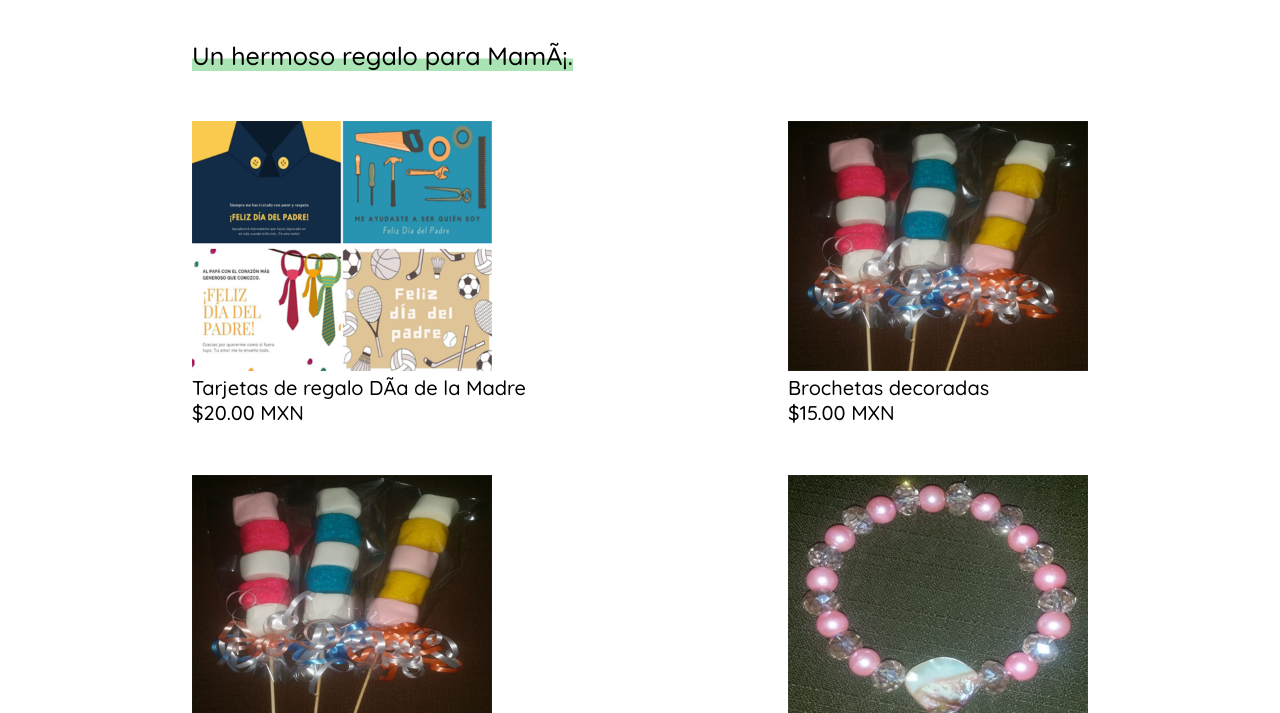
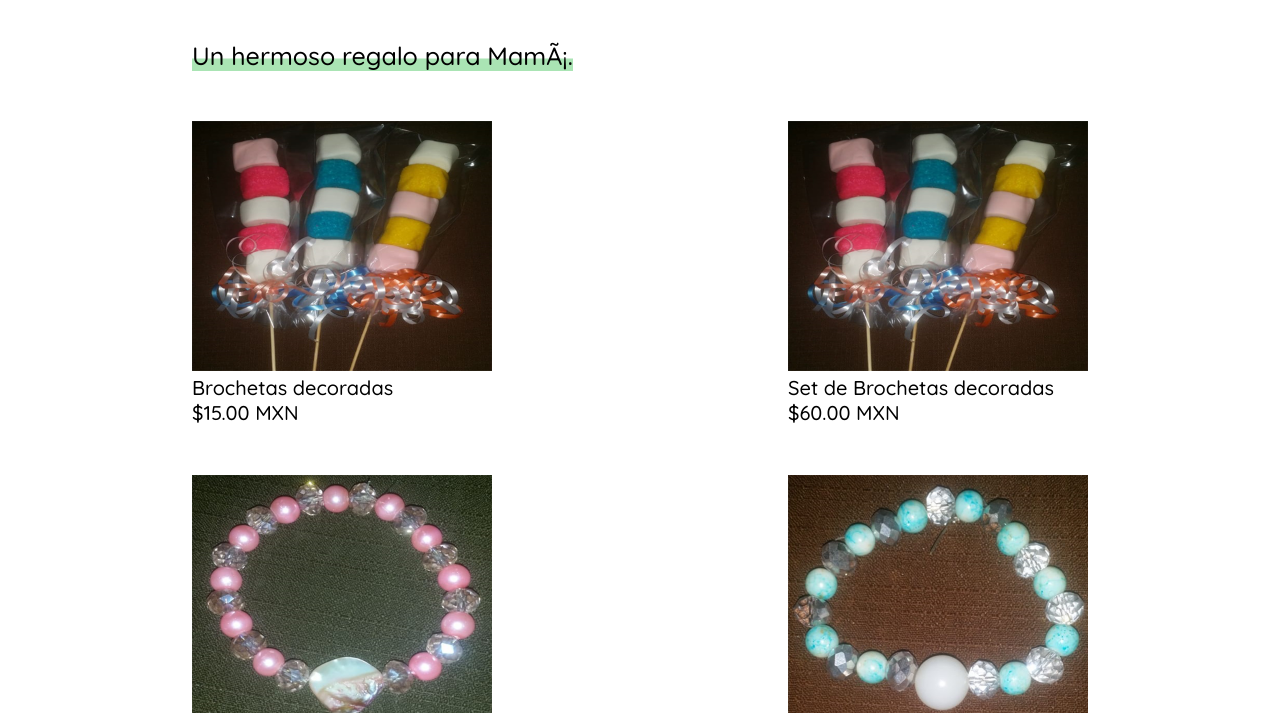
Before and after one commit to Markov23/watermelon, a plain HTML site: page sites/mothers-day.html in a window 1280 px wide. Shown: the part 387-1100 px from the top of the page. Drawn offline with Linux system fonts and the light colour scheme.

Commit message:
Corrección sección dia de las madres

```diff
--- a/sites/mothers-day.html
+++ b/sites/mothers-day.html
@@ -54,14 +54,6 @@
                     </p>
             </div>
             <div class="cards-mothers-day">
-                <div>
-                    <a href="#">
-                        <img src="../images/products/tarjetasDP.png" alt="tazaFN">
-                    </a>
-                    <p>Tarjetas de regalo Día de la Madre
-                    </p>
-                    <p class="txt-money-fathers-day">$20.00 MXN</p>
-                </div>
                 <div>
                     <a href="#">
                         <img src="../images/products/tresBrochetas.png" alt="Brochetas decoradas">
```
